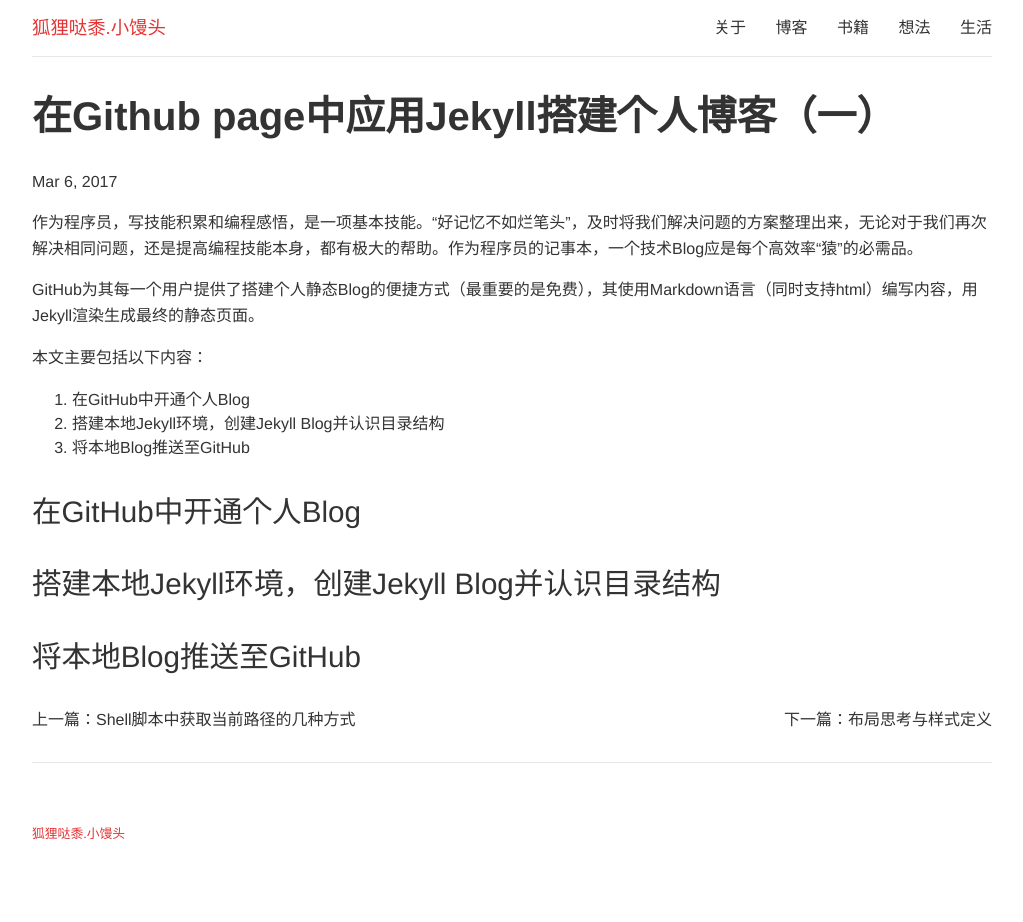
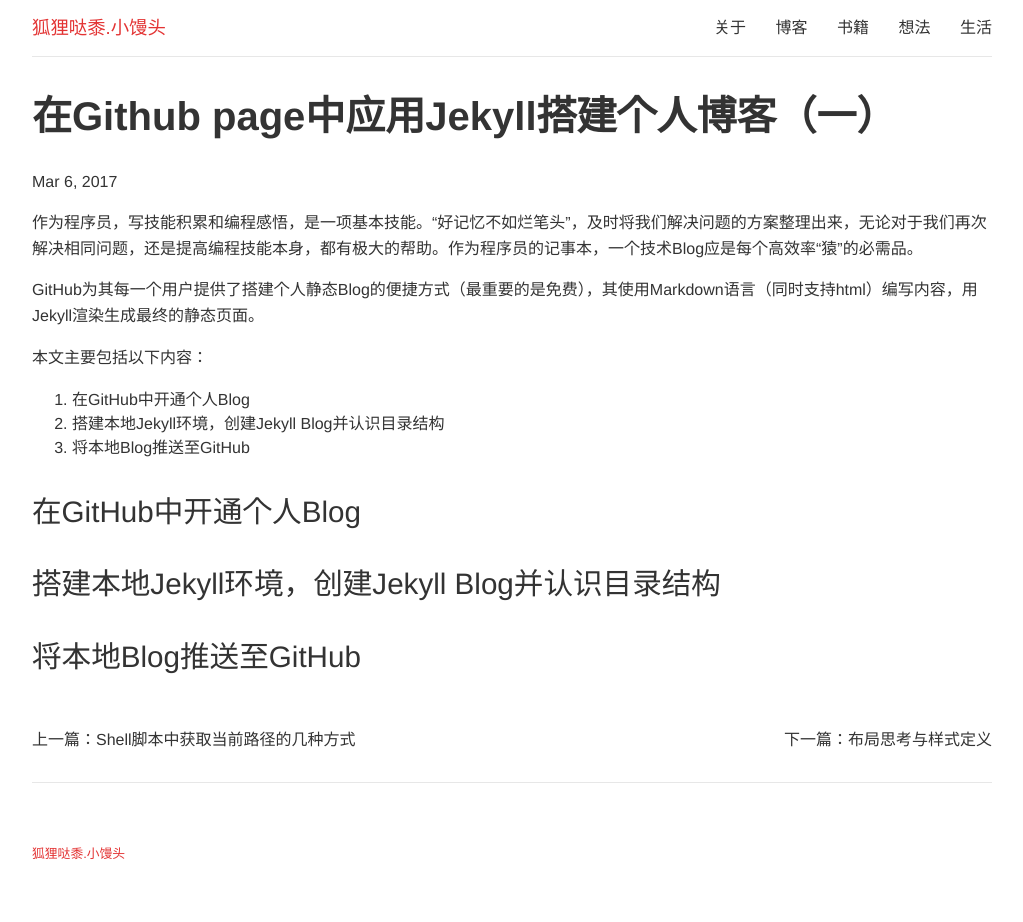
Before and after one commit to tjian123/tjian123.github.io, a Jekyll site: the page built from _posts/2017-03-06-github-page-with-jekyll.md, in a window 1280 px wide. Shown: the whole page, without its empty margins (128-1151 px from the left). Built offline with Jekyll 4.4.1, drawn with Linux system fonts in a browser that asks for light colours.

Commit message:
post nav

```diff
--- a/_sass/layout/_post.scss
+++ b/_sass/layout/_post.scss
@@ -63,26 +63,37 @@
         }
     }
 
-	.post-meta {
+    .post-meta {
         display: inline-block;
         font-size: 0.85rem;
         padding: 3px;
-	}
+    }
 
-	.post-content {
+    .post-content {
 
-	}
+    }
 
     .post-nav {
         position: relative;
         width: 100%;
         height: 56px;
+        padding-top: 20px;
 
         .post-nav-prev {
             float: left;
+
+            @include media-query($phone-medium) {
+                display: block;
+                float: none;
+            }
         }
         .post-nav-next {
             float: right;
+
+            @include media-query($phone-medium) {
+                display: block;
+                float: none;
+            }
         }
     }
 
```
